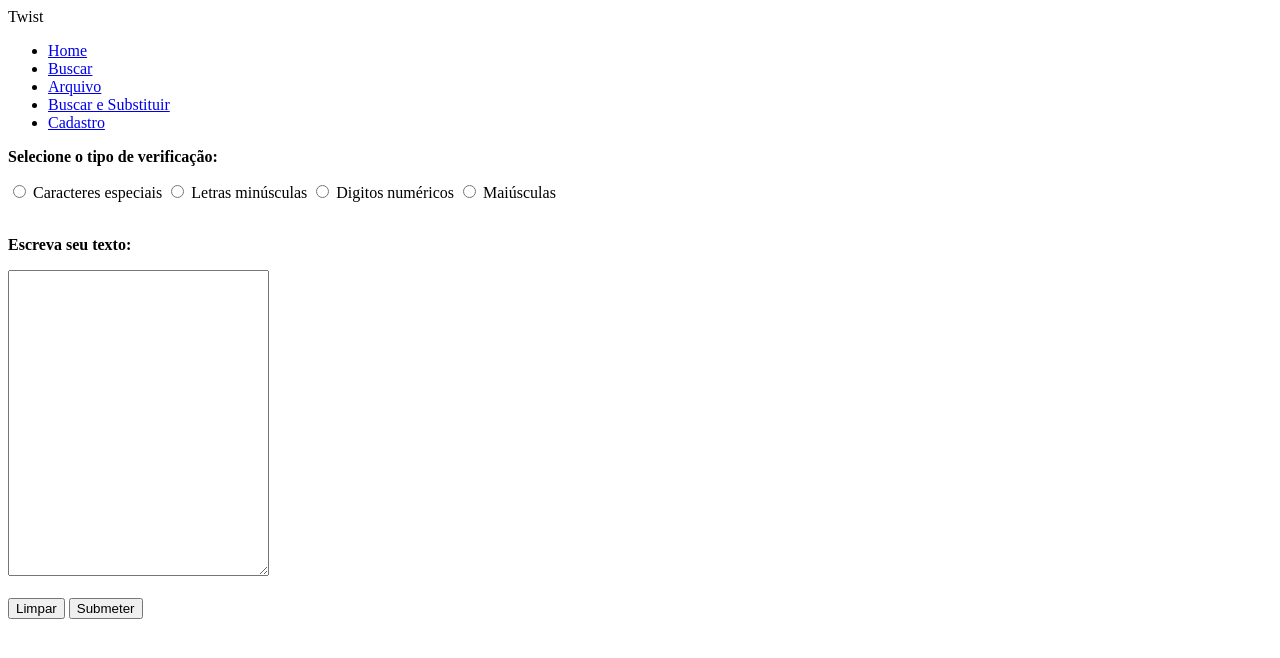
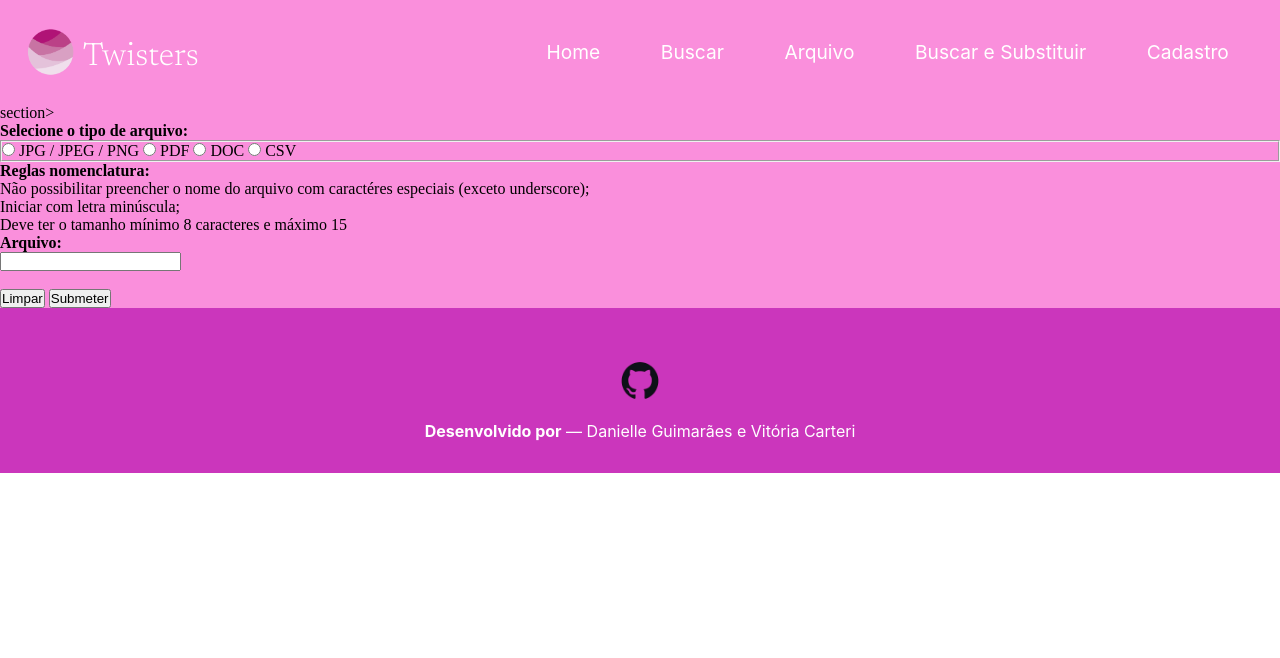
Before and after one commit to twistpucrio/2024_projetoFormularioG1, a plain HTML site: page pages/Arquivo.html in a window 1280 px wide. Drawn offline with Linux system fonts and the light colour scheme; files that its build step writes are made by us from their sources; a web font is replaced by a local one.

Commit message:
Alterando o html da página arquivo: adicionando separações nas regras e tipo de arquivo.

```diff
--- a/pages/Arquivo.html
+++ b/pages/Arquivo.html
@@ -4,12 +4,17 @@
     <meta charset="UTF-8">
     <meta name="viewport" content="width=device-width, initial-scale=1.0">
     <title>Buscar</title>
-    <link rel="stylesheet" href="estilo.css">
-    <script src="scriptpag1.js"></script>
+    <link rel="stylesheet" href="/styles/reset.css">
+    <link rel="stylesheet" href="/styles/base.css">
+    <link rel="stylesheet" href="/styles/arquivo.css">
 </head>
 <body>
     <div id="conteudo">
-        <header id="header"> Twist </header>
+        <header class="cabecalho" id="header">
+            <figure class="logo" >
+                <img class="logo__imagem" src="/img/logo-twist.png" alt="">
+                <figcaption class="logo__titulo">Twisters</figcaption>
+            </figure>
             <nav class="navegacao" id="navigator">
                 <ul class="navegacao__container">
                     <li class="navegacao__container__links"><a href="../index.html">Home</a></li>
@@ -19,30 +24,46 @@
                     <li class="navegacao__container__links"><a href="Cadastro.html">Cadastro</a></li>
                 </ul>
             </nav>
-        <section>
-            <p><strong>Selecione o tipo de verificação: </strong> </p>
-            <form action="" name="pagina1">
-                <input type="radio" name="atividade" id="caracteres">
-                <label for="caracteres">Caracteres especiais </label>
-                <input type="radio" name="atividade" id="letras">
-                <label for="letras">Letras minúsculas </label>
-                <input type="radio" name="atividade" id="digitos">
-                <label for="digitos">Digitos numéricos </label>
-                <input type="radio" name="atividade" id="maiusculas">
-                <label for="maiusculas">Maiúsculas </label>
-                <br/>
-                <br/>
-                <p><strong>Escreva seu texto: </strong></p>
-                <textarea name="conteudo" id="conteudo"
-                          cols="30" rows="20"> </textarea>
+        </header>
+        section>
+            <form>
+                <p><strong>Selecione o tipo de arquivo: </strong></p>
+                <fieldset>
+                    <input type="radio" name="formato" id="imagem">
+                    <label for="formato">JPG / JPEG / PNG</label>
+
+                    <input type="radio" name="formato" id="pdf">
+                    <label for="pdf">PDF</label>
+
+                    <input type="radio" name="formato" id="documento">
+                    <label for="documento">DOC</label>
+
+                    <input type="radio" name="formato" id="csv">
+                    <label for="csv">CSV</label>
+                </fieldset>
+                <hgroup>
+                    <h4>Reglas nomenclatura: </h4>
+                    <ul>
+                        <li>Não possibilitar preencher o nome do arquivo com caractéres especiais (exceto underscore); </li>
+                        <li>Iniciar com letra minúscula; </li>
+                        <li>Deve ter o tamanho mínimo 8 caracteres e máximo 15</li>
+                    </ul>
+                </hgroup>
+                <p><strong>Arquivo: </strong></p>
+                <input type="text" name="nome" id="nome">
+
                 <br/><br/>
                 <input type="button" value="Limpar"
                 id="btnLimpar">
                 <input type="button" value="Submeter"
                 id="btnSubmeter">
-                <br/>
             </form>
         </section>
-        <footer></footer>
+        <footer class="rodape">
+            <a class="rodape__link" href="https://github.com/twistpucrio/formGrupo1">
+                <img class="rodape__link__imagem" src="/img/githubicon.png" alt="Github">
+            </a>
+            <p class="rodape__paragrafo"> <strong>Desenvolvido por</strong> — Danielle Guimarães e Vitória Carteri </p>
+        </footer>
 </body>
 </html>
```
Lines whose indentation alone changed are shown as unchanged.
